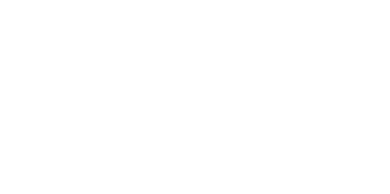
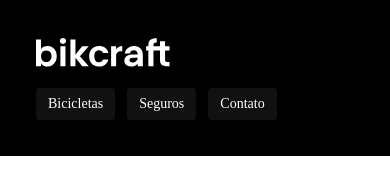
Before and after one commit to willmendonca90/bikcraft, a plain HTML site: page index.html in a window 390 px wide. Drawn offline with Linux system fonts and the light colour scheme.

Commit message:
head-e-menu

```diff
--- a/css/style.css
+++ b/css/style.css
@@ -0,0 +1,97 @@
+* {
+  box-sizing: border-box;
+  padding: 0;
+  margin: 0;
+}
+
+h1,
+h2,
+h3 {
+  margin: 0;
+  padding: 0;
+}
+
+ul {
+  list-style: none;
+}
+
+a,
+p {
+  display: block;
+  text-decoration: none;
+  margin: 0;
+  padding: 0;
+}
+
+img {
+  display: block;
+  max-width: 100%;
+}
+
+.header-bg {
+  background: #000;
+}
+
+.header {
+  max-width: 1200px;
+  margin: 0 auto;
+  gap: 20px;
+  padding: 36px;
+  display: flex;
+  flex-wrap: wrap;
+  align-items: center;
+  justify-content: space-between;
+}
+
+.header-menu {
+  display: flex;
+  flex-wrap: wrap;
+  align-items: center;
+  gap: 40px;
+}
+
+.header-menu a {
+  font-size: 1.125rem;
+  color: #fff;
+  padding: 1rem 0;
+  position: relative;
+}
+.header-menu a:after {
+  content: "";
+  display: block;
+  position: absolute;
+  height: 2px;
+  width: 0;
+  background: #fff;
+  transition: 0.3s;
+}
+.header-menu a:hover:after {
+  width: 100%;
+}
+
+@media (max-width: 800px) {
+  .header-menu {
+    gap: 20px;
+  }
+  .header-menu a {
+    background: #111;
+    padding: 12px 16px;
+    border-radius: 4px;
+    font-size: 1rem;
+  }
+  .header-menu a:after {
+    display: none;
+  }
+  .header-menu a:hover {
+    background: #2e2e2e;
+  }
+}
+@media (max-width: 600px) {
+  .header-menu {
+    gap: 12px;
+  }
+  .header-menu a {
+    padding: 8px 12px;
+    font-size: 0.875rem;
+  }
+}
--- a/index.html
+++ b/index.html
@@ -11,7 +11,22 @@
 </head>
 
 <body>
-
+  <header class="header-bg">
+    <div class="header">
+      <div>
+        <a href="./">
+          <img src="./img/bikcraft.svg" alt="Bikcraft">
+        </a>
+      </div>
+      <nav aria-label="primaria">
+        <ul class="header-menu">
+          <li><a href="./bicicletas.html">Bicicletas</a></li>
+          <li><a href="./seguros.html">Seguros</a></li>
+          <li><a href="./contato.html">Contato</a></li>
+        </ul>
+      </nav>
+    </div>
+  </header>
 </body>
 
 </html>
```
